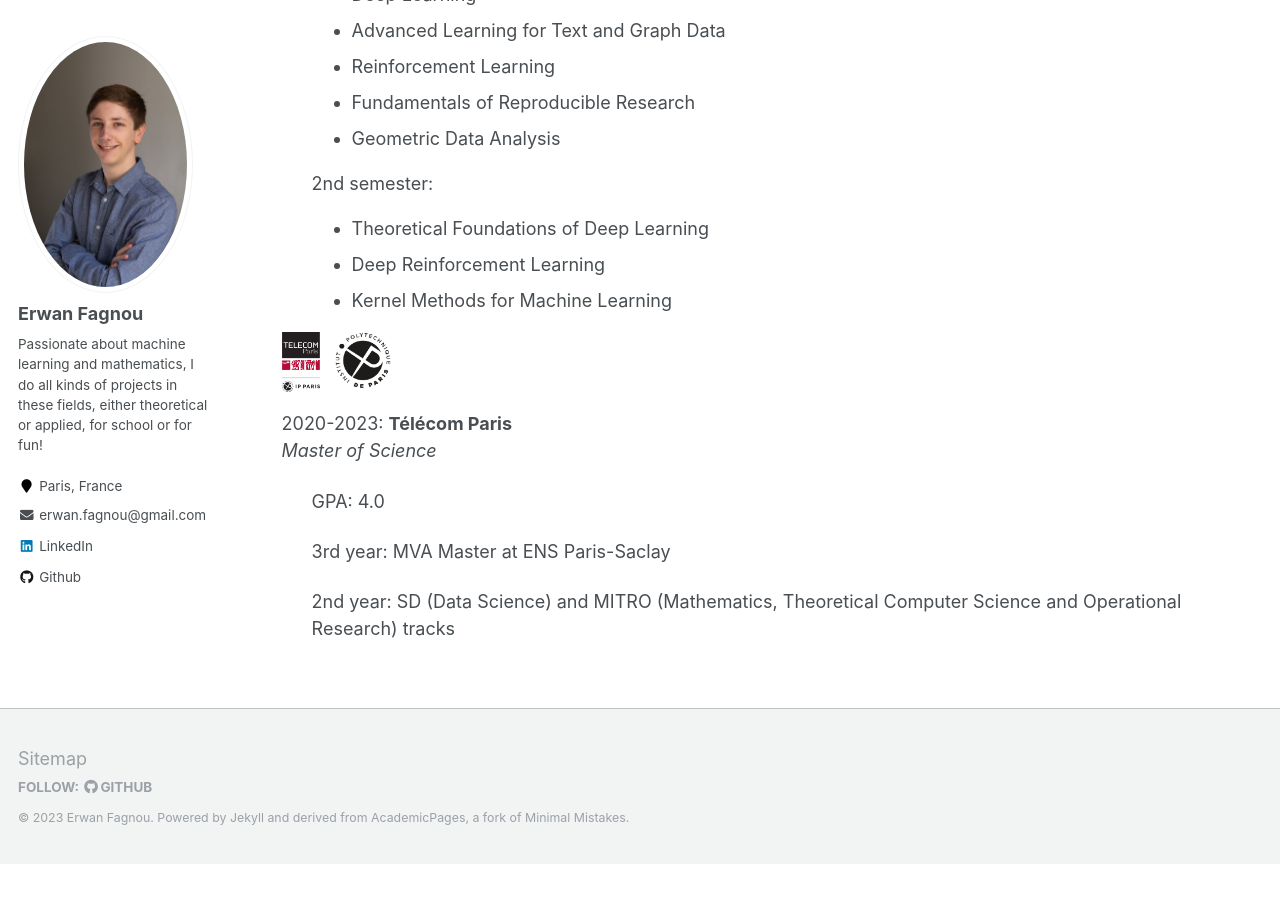
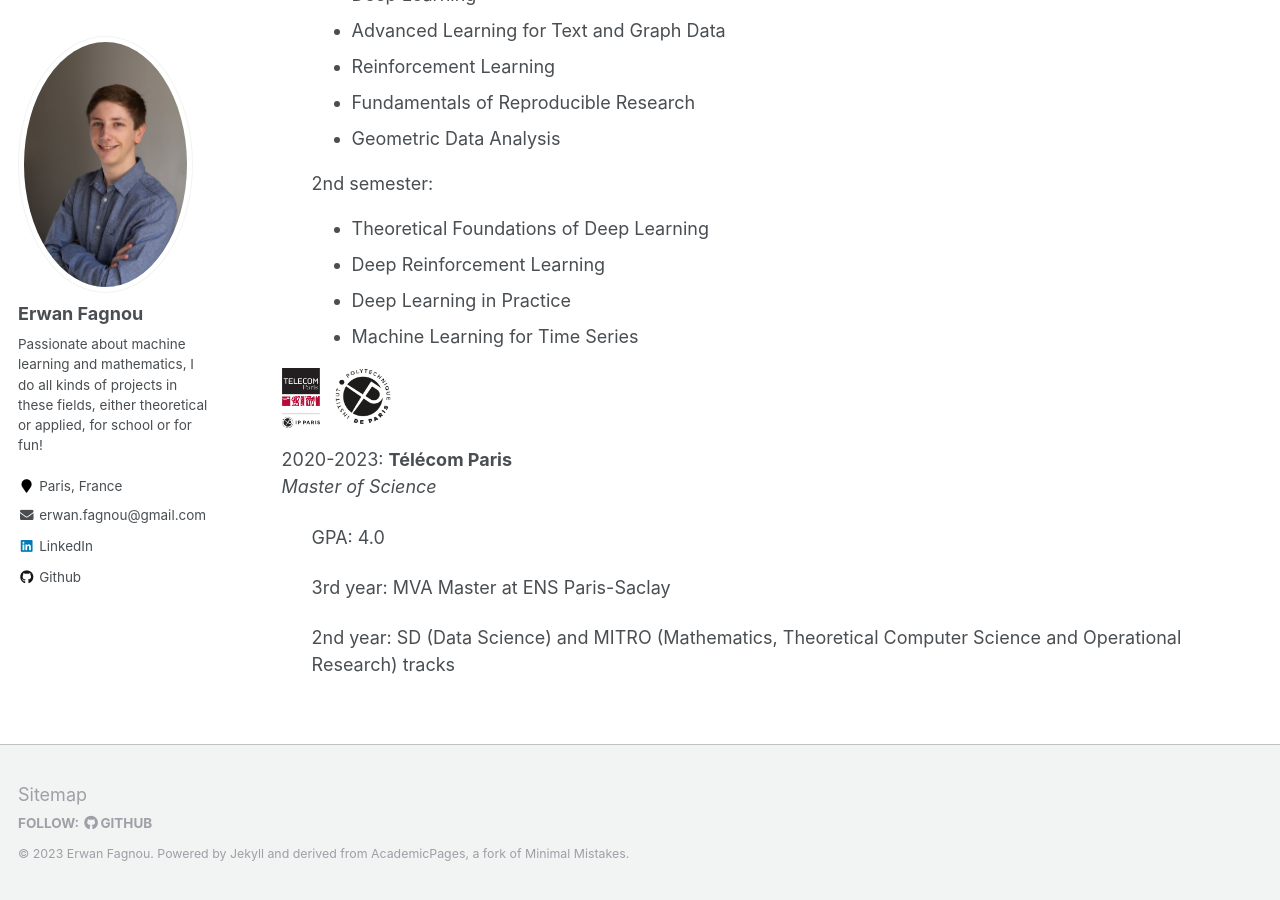
Before and after one commit to ErwanFagnou/erwanfagnou.github.io, a Jekyll site: the page built from _pages/about.md, in a window 1280 px wide and 900 px high, scrolled down 675 px. Built offline with Jekyll 4.4.1, drawn with Linux system fonts in a browser that asks for light colours; before the commit the page ends 1539 px from its top, so only the background shows below that.

Commit message:
updated about: 2nd semester courses

```diff
--- a/_pages/about.md
+++ b/_pages/about.md
@@ -41,7 +41,8 @@ Courses chosen for the 1st semester:
 <ul>
 <li>Theoretical Foundations of Deep Learning</li>
 <li>Deep Reinforcement Learning</li>
-<li>Kernel Methods for Machine Learning</li>
+<li>Deep Learning in Practice</li>
+<li>Machine Learning for Time Series</li>
 </ul>
 </div>
 
```
